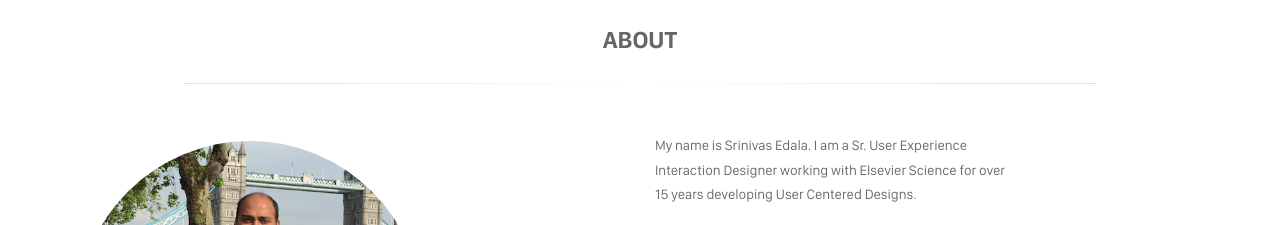
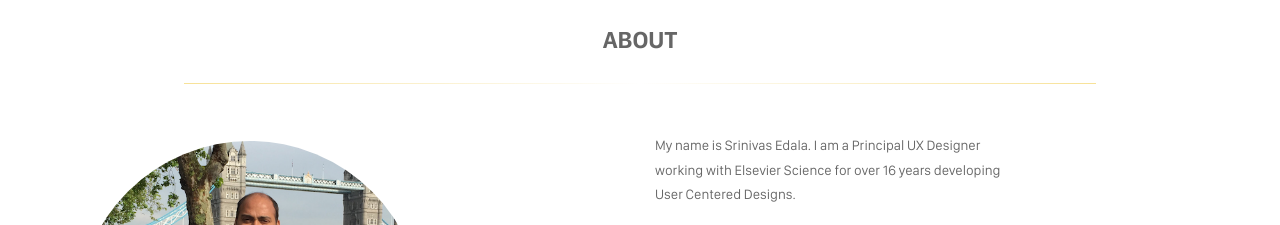
Before and after one commit to esrinivas/esrinivas.github.io, a plain HTML site: page index.html in a window 1280 px wide. Shown: the part 920-1145 px from the top of the page. Drawn offline with Linux system fonts and the light colour scheme.

Commit message:
Add files via upload

```diff
--- a/index.html
+++ b/index.html
@@ -80,7 +80,7 @@
                         <img class="img-responsive img-circle" src="./images/Vasu.png" alt="" align="middle"></div>
                 </div>
                 <div class="col-md-4 col-md-offset-2">
-                    <p><span>My name is Srinivas Edala. I am a Sr. User Experience Interaction Designer working with Elsevier Science for over 15 years developing User Centered Designs.</b></p> <br>
+                    <p><span>My name is Srinivas Edala. I am a Principal UX Designer working with Elsevier Science for over 16 years developing User Centered Designs.</b></p> <br>
                     <p>I am creative, collaborative, persuasive and motivated UX researcher. Research interests include Human Computer Interaction, User Research, Responsive Design, Accessibility, and Analytics.</span>
                     </p>
                     <br>
```
